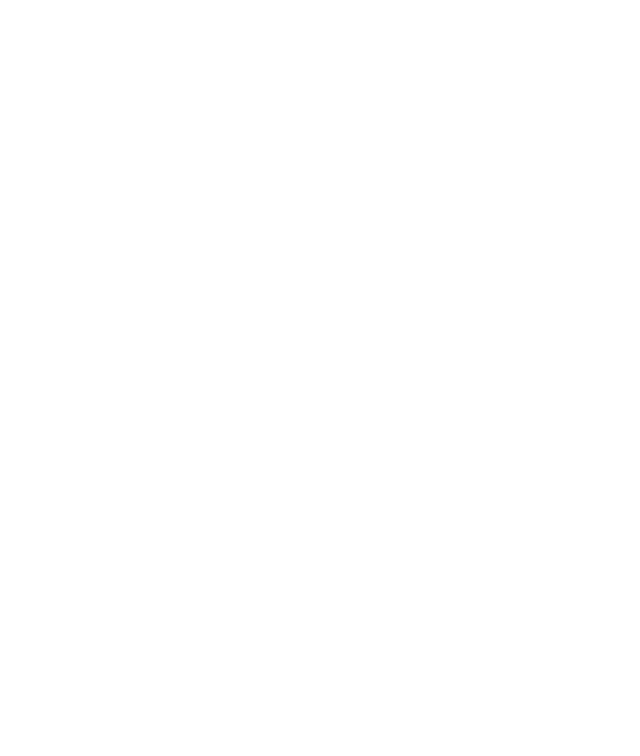
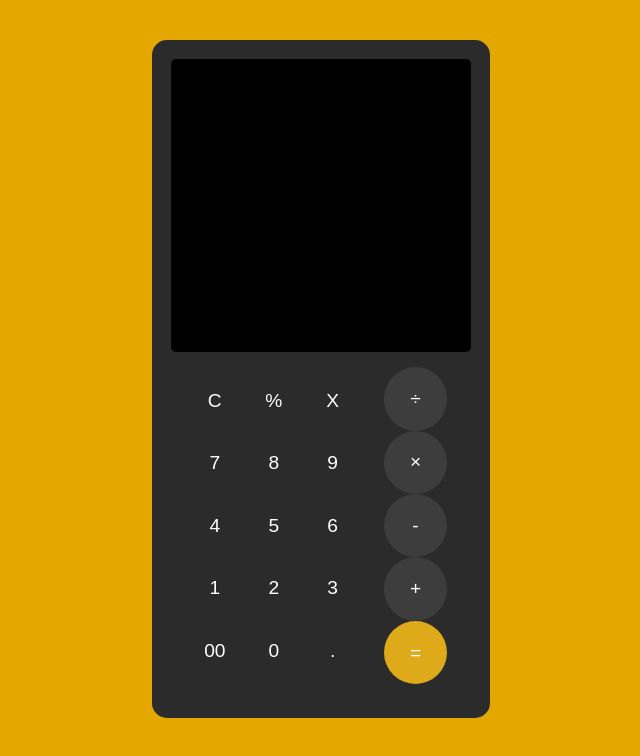
Before and after one commit to suman-somu/javascript-calculator, a plain HTML site: page index.html in a window 1280 px wide. Shown: the whole page, without its empty margins (319-959 px from the left). Drawn offline with Linux system fonts and the light colour scheme.

Commit message:
ui of app

```diff
--- a/index.html
+++ b/index.html
@@ -4,9 +4,51 @@
     <meta charset="UTF-8">
     <meta http-equiv="X-UA-Compatible" content="IE=edge">
     <meta name="viewport" content="width=device-width, initial-scale=1.0">
+    <link rel="stylesheet" href="style.css">
+    <script src="script.js"></script>
     <title>Document</title>
 </head>
 <body>
-
+    <div id="container">
+        <div id="display">
+            <p id="display-text"></p>
+        </div>
+        <div id="buttons">
+            <div id="numeric-buttons">
+                <div id="row">
+                    <div class="num" onclick="cleaR()">C</div>
+                    <div class="num" onclick="display('%')">%</div>
+                    <div class="num" onclick="clear_partial('X')">X</div>
+                </div>
+                <div id="row">
+                    <div class="num" onclick="display(7)">7</div>
+                    <div class="num" onclick="display(8)">8</div>
+                    <div class="num" onclick="display(9)">9</div>
+                </div>
+                <div id="row">
+                    <div class="num" onclick="display(4)">4</div>
+                    <div class="num" onclick="display(5)">5</div>
+                    <div class="num" onclick="display(6)">6</div>
+                </div>
+                <div id="row">
+                    <div class="num" onclick="display(1)">1</div>
+                    <div class="num" onclick="display(2)">2</div>
+                    <div class="num" onclick="display(3)">3</div>
+                </div>
+                <div id="row">
+                    <div class="num" onclick="display('00')">00</div>
+                    <div class="num" onclick="display(0)">0</div>
+                    <div class="num" onclick="display('.')">.</div>
+                </div>
+            </div>
+            <div id="functional-buttons">
+                <div class="fun" onclick="display('+')">÷</div>
+                <div class="fun" onclick="display('×')">×</div>
+                <div class="fun" onclick="display('-')">-</div>
+                <div class="fun" onclick="display('+')">+</div>
+                <div class="fun equal" >=</div>
+            </div>
+        </div>
+    </div>
 </body>
 </html>
--- /dev/null
+++ b/script.js
@@ -0,0 +1,34 @@
+class Calculator{
+
+    add(x, y){
+        return x+y;
+    }
+    subtract(x,y){
+        return x-y;
+    }
+    multiply(x,y){
+        return x*y;
+    }
+    divide(x,y){
+        return x/y;
+    }
+}
+
+// window.onload = ()=>(
+//     start()
+//     );
+
+
+function display(x){
+    var prev = document.getElementById('display-text').innerHTML;
+    document.getElementById('display-text').innerHTML = prev + x ;
+}
+
+function cleaR(){
+    document.getElementById('display-text').innerHTML = ' ';
+}
+function clear_partial(){
+    let x = document.getElementById('display-text').innerHTML.toString;
+    document.getElementById('display-text').innerHTML = x.slice(0,x.length -1);
+    console.log(x.substring(0,s.length -1));
+}
--- a/style.css
+++ b/style.css
@@ -0,0 +1,107 @@
+body{
+    margin: 0px;
+    padding: 0px;
+    background-color: rgb(228, 167, 0);
+    color: white;
+    font-family: sans-serif;
+    font-size:larger;
+
+    display: flex;
+    justify-content: center;
+}
+
+#container{
+
+    /* margin-left: 35%; */
+    margin-top: 5vh;
+
+    background-color: rgb(43, 43, 43);
+    border-radius: 15px;
+
+    width: 23%;
+    min-width: 300px;
+    max-width: 500px;
+
+    height: 80vh;
+    min-height: 600px;
+
+    padding: 1em;
+
+    display: flex;
+    flex-direction: column;
+    align-items: center;
+}
+#display{
+    width:100%;
+    height: 50%;
+    background-color: black;
+    border-radius: 5px;
+
+    display: flex;
+    justify-content: end;
+    align-items: flex-end;
+
+}
+#display-text{
+
+    margin: 2rem;
+    font-size: xx-large;
+}
+#buttons{
+    display: flex;
+    /* background-color: rgb(129, 129, 129); */
+    justify-content: space-between;
+
+    width: 90%;
+    /* width: auto; */
+    height:50%;
+    padding: 5%;
+}
+
+#numeric-buttons{
+    width:65%;
+    display: flex;
+    flex-direction: column;
+    justify-content: space-evenly;
+}
+#row{
+    display: flex;
+    justify-content: space-between;
+}
+
+#functional-buttons{
+    width:30%;
+    /* background-color: black; */
+    display: flex;
+    flex-direction: column;
+    justify-content: space-evenly;
+    align-items: center;
+}
+.fun, .num{
+    width:3em;
+    height: 3em;
+    border-radius: 50%;
+    /* background-color: rgb(184, 184, 184); */
+    cursor: pointer;
+
+
+    -webkit-user-select: none;
+    -ms-user-select: none;
+    user-select: none;
+
+
+    display: flex;
+    justify-content: center;
+    align-items: center;
+
+    /* margin: 20px; */
+
+}
+.fun{
+    width: 3.3em;
+    height: 3.3em;
+    background-color: rgb(61, 61, 61);
+}
+.equal{
+    background-color: rgb(223, 170, 26);
+}
```
